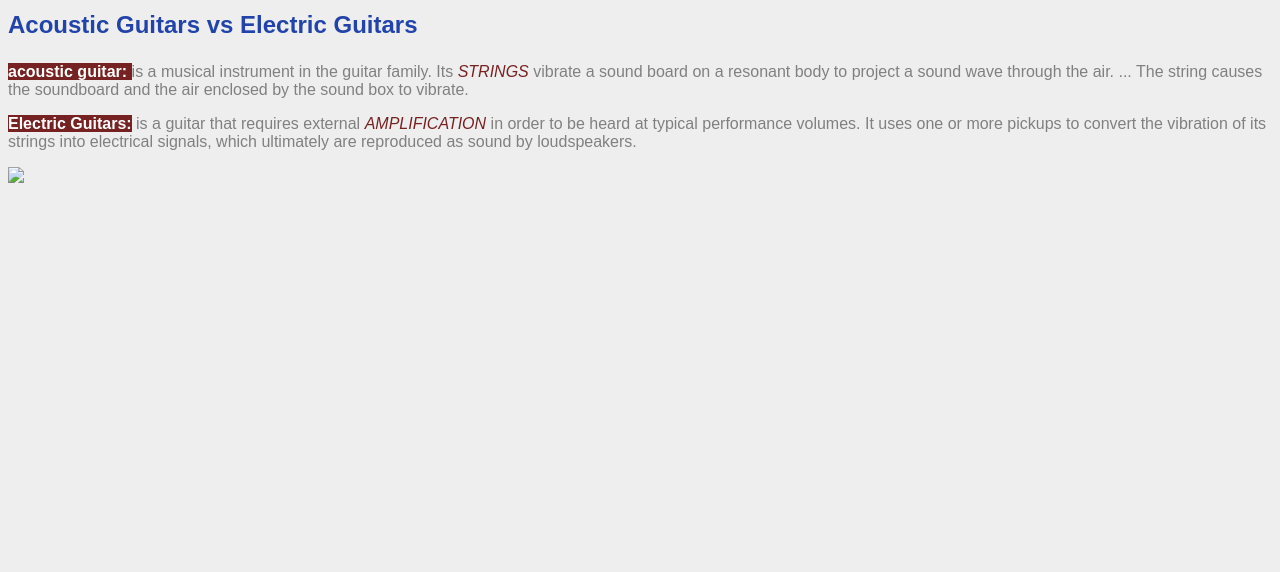
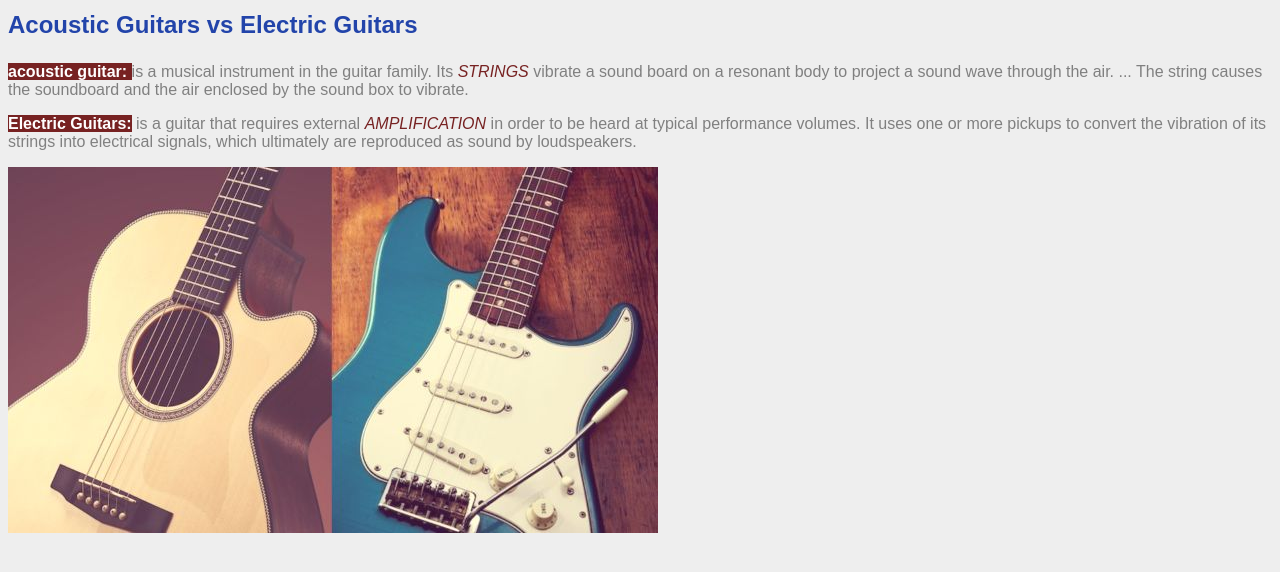
Before and after one commit to saraezzooff/task_1, a plain HTML site: page index.html in a window 1280 px wide. Shown: the part 108-680 px from the top of the page. Drawn offline with Linux system fonts and the light colour scheme.

Commit message:
Update index.html

```diff
--- a/index.html
+++ b/index.html
@@ -13,7 +13,7 @@
         <p><strong>Electric Guitars:</strong> is a guitar that requires external <em> amplification</em> in order to be heard at typical
             performance volumes. It uses one or more pickups to convert the vibration
             of its strings into electrical signals, which ultimately are reproduced as sound by loudspeakers.</p>
-            <img src="img/Guitars.jpg"/>
+            <img src="Guitars.jpg"/>
 
 
 
```
